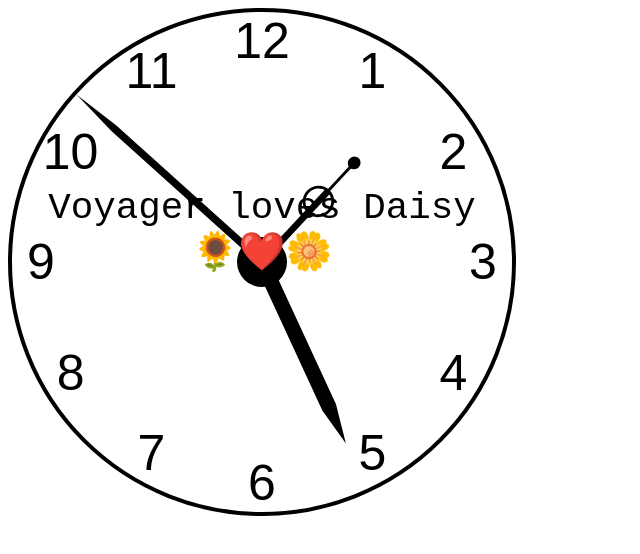
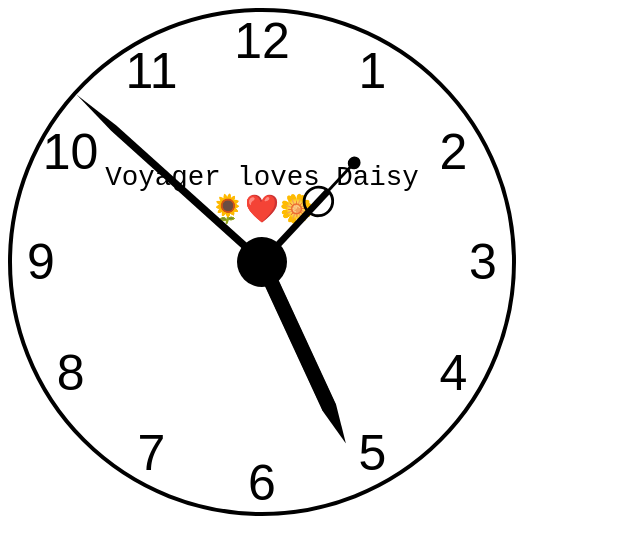
Before and after one commit to ozkancan1997/voyagers-clock, a plain HTML site: page index.html in a window 1280 px wide. Shown: the whole page, without its empty margins (0-640 px from the left). Drawn offline with Linux system fonts and the light colour scheme.

Commit message:
brand font size and position fixed, z-indexes of clock hands and center changed.

```diff
--- a/index.html
+++ b/index.html
@@ -20,6 +20,7 @@
             transform: rotate(180deg);
             transform-origin: 50% 0;
             font-size: inherit;
+            z-index: 10;
         }
 
         .clock-num{
@@ -65,6 +66,7 @@
             top: 9em;
             left: 9em;
             font-size: inherit;
+            z-index: 11;
         }
 
         img{
@@ -75,10 +77,10 @@
 
         #brand{
             position: absolute;
-            font-size: 1.5em;
+            font-size: 1.1em;
             width: 100%;
             text-align: center;
-            top: 35%;
+            top: 30%;
             font-family: 'Courier New', monospace;
             font-weight: 100;
         }
```
